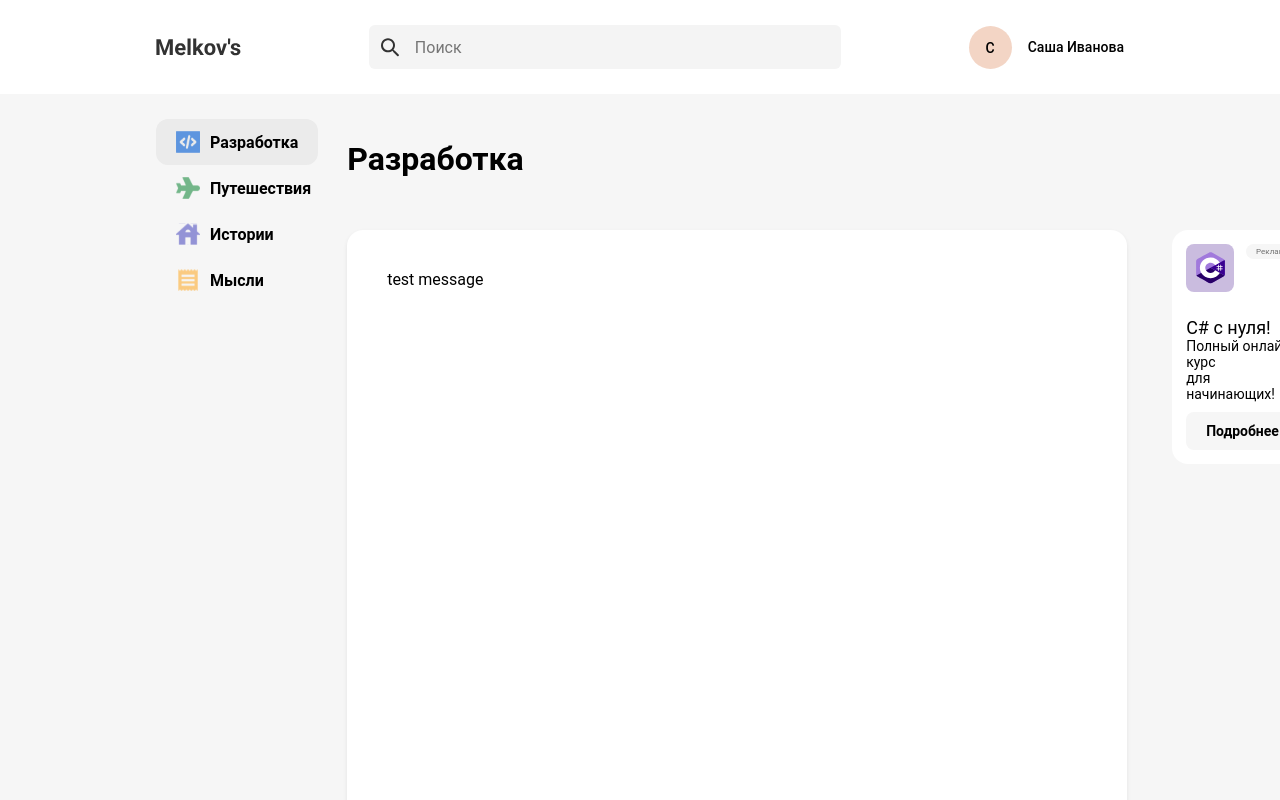
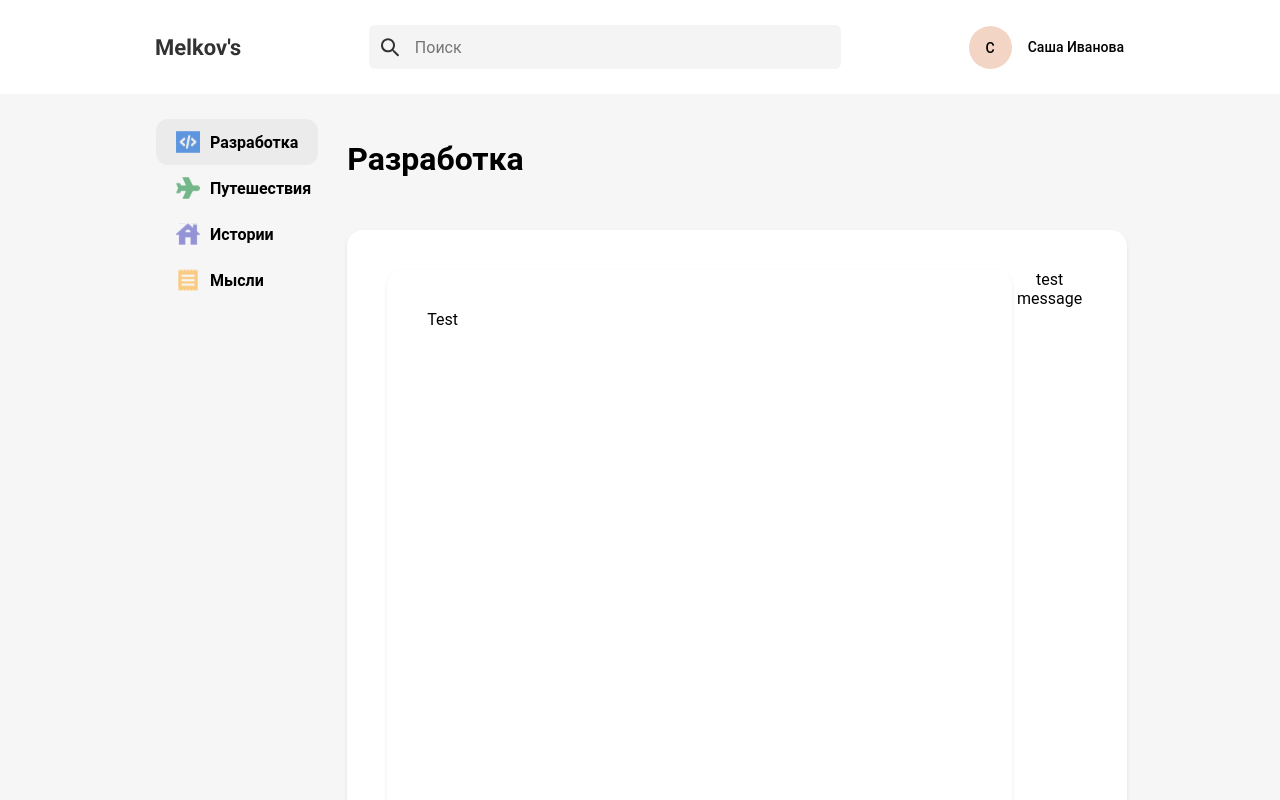
Before and after one commit to Beam-K/Dimin-s_blog, a React (Create React App) app: page / in a window 1280 px wide. Both pictures are taken after a click on the element "Разработка". Shown: the top 800 px of the page. Built offline with nearby package versions, Linux system fonts and the light colour scheme.

Commit message:
the FIRST working prototype for converting from .md to html
The next step - to configure the code display.

```diff
--- a/package.json
+++ b/package.json
@@ -17,6 +17,7 @@
     "react-router-dom": "^7.9.1",
     "react-scripts": "5.0.1",
     "rehype-highlight": "^7.0.2",
+    "remark-gfm": "^4.0.1",
     "typescript": "^4.9.5",
     "web-vitals": "^2.1.4"
   },
--- a/src/components/layout/Main/blockOfNotes/blockOfNotes.tsx
+++ b/src/components/layout/Main/blockOfNotes/blockOfNotes.tsx
@@ -3,22 +3,55 @@ import styles from './blockOfNotes.module.css';
 import Post from "../../../ui/Post/post";
 import {useCategory} from '../../../../context/CategoryContext';
 import Promo from "../../../ui/Promo/promo";
+import PostViewer from '../../../../logic/postViewer/postViewer'
 
+interface ArticlesMap {
+    [key: string]: string[];
+}
 
 function BlockOfNotes() {
 
-    const {activeCategory, categories} = useCategory();
+    const {activeCategory, categories, currentArticle, setCurrentArticle} = useCategory();
+    // Временные данные статей
+    const articles: ArticlesMap = {
+        development: ['test', 'react-guide'],
+        traveling: ['travel-tips'],
+        stories: ['my-story'],
+        thoughts: ['philosophy']
+    };
+
+    // Если открыта статья - показываем её
+    if (currentArticle) {
+        return (
+            <div className={styles.articleContainer}>
+                <button
+                    onClick={() => setCurrentArticle(null)}
+                    className={styles.backButton}
+                >
+                    ← Назад к списку
+                </button>
+                <PostViewer articleSlug={currentArticle}/>
+            </div>
+        );
+    }
+
+    // Иначе показываем список статей
     return (
         <div className={styles.blockOfNotes}>
             <header>
                 <h1>{categories[activeCategory]}</h1>
             </header>
-            <div className={styles.content}>
-                <div className={styles.posts}>
-                    <Post/>
-                    <Post/>
-                </div>
-                <Promo/>
+
+            <div className={styles.postsGrid}>
+                {articles[activeCategory]?.map((slug: string) => (
+                    <Post
+                        key={slug}
+                        title={slug.split('-').map((word: string) =>
+                            word.charAt(0).toUpperCase() + word.slice(1)
+                        ).join(' ')}
+                        onClick={() => setCurrentArticle(slug)}
+                    />
+                ))}
             </div>
         </div>
     );
--- a/src/components/layout/Main/sidebar/sidebar.tsx
+++ b/src/components/layout/Main/sidebar/sidebar.tsx
@@ -11,30 +11,33 @@ interface SidebarProps {
 }
 
 function Sidebar({orientation = 'vertical'}: SidebarProps) {
-    const {activeCategory, navigateToCategory} = useCategory();
+    const {activeCategory, setActiveCategory} = useCategory();
 
+    const handleCategoryClick = (category: string) => {
+        setActiveCategory(category);
+    };
     return (
         <div className={`${styles.sidebar} ${styles[orientation]}`}>
             <div className={`${styles.nav} ${activeCategory === 'development' ? styles.active : ''}`}
-                 onClick={() => navigateToCategory('development')}>
+                 onClick={() => handleCategoryClick('development')}>
                 <img src={development} className={styles.menuItem} alt="Разработка"/>
                 <p>Разработка</p>
             </div>
 
             <div className={`${styles.nav} ${activeCategory === 'traveling' ? styles.active : ''}`}
-                 onClick={() => navigateToCategory('traveling')}>
+                 onClick={() => handleCategoryClick('traveling')}>
                 <img src={traveling} className={styles.menuItem} alt="Путешествия"/>
                 <p>Путешествия</p>
             </div>
 
             <div className={`${styles.nav} ${activeCategory === 'stories' ? styles.active : ''}`}
-                 onClick={() => navigateToCategory('stories')}>
+                 onClick={() => handleCategoryClick('stories')}>
                 <img src={stories} className={styles.menuItem} alt="Истории"/>
                 <p>Истории</p>
             </div>
 
             <div className={`${styles.nav} ${activeCategory === 'thoughts' ? styles.active : ''}`}
-                 onClick={() => navigateToCategory('thoughts')}>
+                 onClick={() => handleCategoryClick('thoughts')}>
                 <img src={thoughts} className={styles.menuItem} alt="Мысли"/>
                 <p>Мысли</p>
             </div>
--- a/src/components/ui/Post/post.tsx
+++ b/src/components/ui/Post/post.tsx
@@ -1,11 +1,15 @@
 import React from 'react';
 import styles from './post.module.css';
 
+interface PostProps {
+    title: string;
+    onClick: () => void;
+}
 
-function Post() {
+function Post({title, onClick}: PostProps) {
     return (
         <div className={styles.post}>
-            <header></header>
+            <header className={styles.post} onClick={onClick}> {title}</header>
             <main className={styles.main}></main>
             test message
             <footer></footer>
--- a/src/context/CategoryContext.tsx
+++ b/src/context/CategoryContext.tsx
@@ -1,13 +1,15 @@
-import React, {createContext, useContext, useState, ReactNode, useEffect} from 'react';
-import {useNavigate, useLocation} from 'react-router-dom';
+import React, {createContext, useContext, useState, ReactNode} from 'react';
 
+// Интерфейс ДО компонента
 interface CategoryContextType {
     activeCategory: string;
     setActiveCategory: (category: string) => void;
-    navigateToCategory: (category: string) => void;
+    currentArticle: string | null;
+    setCurrentArticle: (slug: string | null) => void;
     categories: Record<string, string>;
 }
 
+// Экспорт ДО компонента
 export const CategoryContext = createContext<CategoryContextType | undefined>(undefined);
 
 interface CategoryProviderProps {
@@ -16,8 +18,7 @@ interface CategoryProviderProps {
 
 export const CategoryProvider: React.FC<CategoryProviderProps> = ({children}) => {
     const [activeCategory, setActiveCategory] = useState('all');
-    const navigate = useNavigate();
-    const location = useLocation();
+    const [currentArticle, setCurrentArticle] = useState<string | null>(null);
 
     const categories = {
         all: 'Все статьи',
@@ -27,29 +28,11 @@ export const CategoryProvider: React.FC<CategoryProviderProps> = ({children}) =>
         thoughts: 'Мысли',
     };
 
-    // Синхронизация категории с URL
-    useEffect(() => {
-        // Если мы на главной - ничего не делаем
-        if (location.pathname === '/') return;
-
-        // Если перешли на страницу ошибки - сбрасываем категорию
-        setActiveCategory('all');
-    }, [location]);
-
-    // Новая функция для навигации
-    const navigateToCategory = (category: string) => {
-        setActiveCategory(category);
-
-        // Если не на главной - переходим на главную с выбранной категорией
-        if (location.pathname !== '/') {
-            navigate('/');
-        }
-    };
-
     const value: CategoryContextType = {
         activeCategory,
         setActiveCategory,
-        navigateToCategory,
+        currentArticle,
+        setCurrentArticle,
         categories
     };
 
--- /dev/null
+++ b/src/logic/postViewer/postViewer.tsx
@@ -0,0 +1,41 @@
+import React, {useState, useEffect} from 'react';
+import ReactMarkdown from 'react-markdown';
+import remarkGfm from 'remark-gfm';
+
+interface ArticleViewerProps {
+    articleSlug: string;
+}
+
+function PostViewer({articleSlug}: ArticleViewerProps) {
+    const [content, setContent] = useState('');
+    const [loading, setLoading] = useState(true);
+
+    useEffect(() => {
+        const loadArticle = async () => {
+            try {
+                const response = await fetch(`/markdown/${articleSlug}.md`);
+                const text = await response.text();
+                setContent(text);
+            } catch (error) {
+                console.error('Ошибка загрузки статьи:', error);
+                setContent('# Статья не найдена\n\nПопробуйте другую статью.');
+            } finally {
+                setLoading(false);
+            }
+        };
+
+        loadArticle();
+    }, [articleSlug]);
+
+    if (loading) {
+        return <div>Загрузка...</div>;
+    }
+
+    return (
+        <ReactMarkdown remarkPlugins={[remarkGfm]}>
+            {content}
+        </ReactMarkdown>
+    );
+}
+
+export default PostViewer;
```
Also changed, not shown: 1 other file (tests, documents, lock files or other folders).
